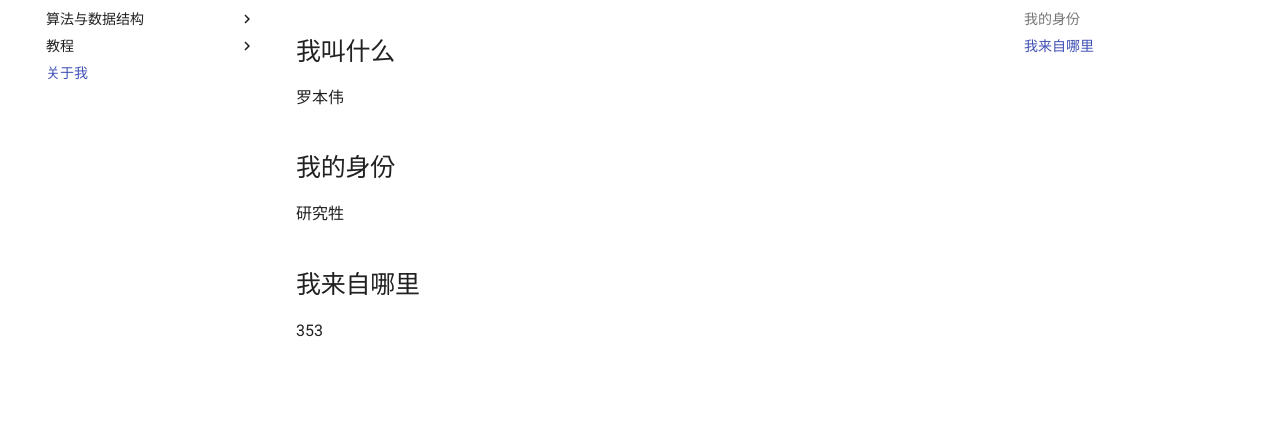
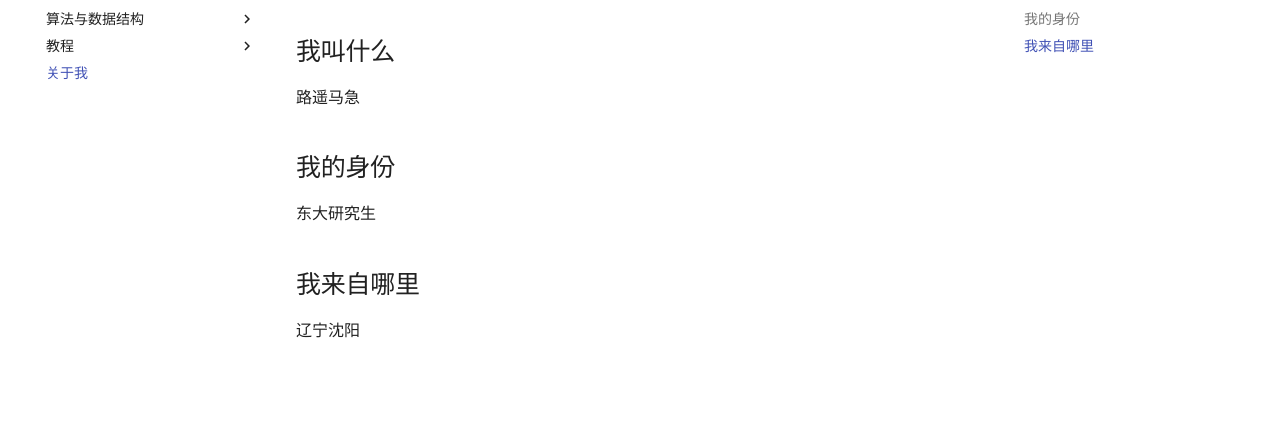
Before and after one commit to Goray-GuoLei/Goray-GuoLei.github.io, an MkDocs documentation site: the page built from docs/aboutme.md, in a window 1280 px wide. Shown: the part 146-573 px from the top of the page. Built offline with MkDocs 1.6.1 and Material for MkDocs 9.7.7, drawn with Linux system fonts in a browser that asks for light colours.

Commit message:
Update aboutme.md

```diff
--- a/docs/aboutme.md
+++ b/docs/aboutme.md
@@ -1,7 +1,7 @@
 # 关于我
 ## 我叫什么
-罗本伟
+路遥马急
 ## 我的身份
-研究牲
+东大研究生
 ## 我来自哪里
-353
+辽宁沈阳
```
